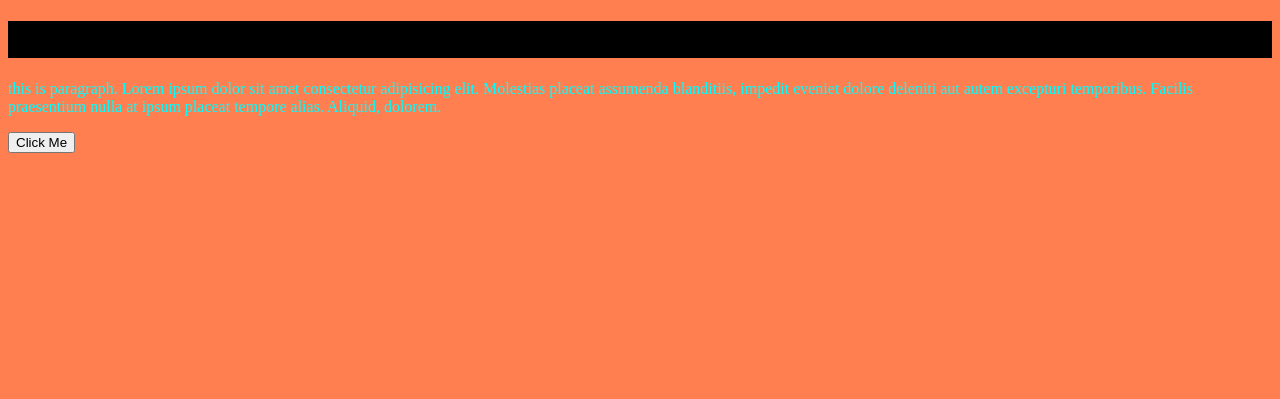
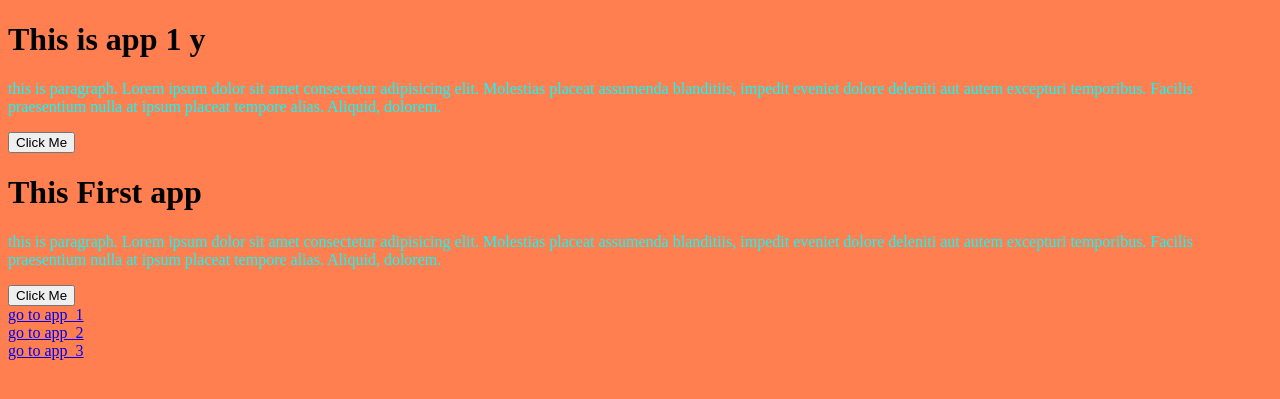
Before and after one commit to Shahzaman-Mazumder-Dihan/app_django, a Django app: page /app1/ in a window 1280 px wide. Shown: the top 399 px of the page. Run offline with Django 5.2, Linux system fonts and the light colour scheme.

Commit message:
redirection and multiapp toggle done

```diff
--- a/mulproject/app_1/templates/app_1/app_1.html
+++ b/mulproject/app_1/templates/app_1/app_1.html
@@ -8,7 +8,7 @@
     <link rel="stylesheet" href="{% static "app_1/style.css" %}">
   </head>
   <body>
-    <h1 style="background: #000">This is app 1 y</h1>
+    <h1>This is app 1 y</h1>
     <p>
       this is paragraph. Lorem ipsum dolor sit amet consectetur adipisicing
       elit. Molestias placeat assumenda blanditiis, impedit eveniet dolore
@@ -16,5 +16,21 @@
       ipsum placeat tempore alias. Aliquid, dolorem.
     </p>
     <button>Click Me</button>
+
+    <h1>This First app</h1>
+    <p>
+      this is paragraph. Lorem ipsum dolor sit amet consectetur adipisicing
+      elit. Molestias placeat assumenda blanditiis, impedit eveniet dolore
+      deleniti aut autem excepturi temporibus. Facilis praesentium nulla at
+      ipsum placeat tempore alias. Aliquid, dolorem.
+    </p>
+    <button>Click Me</button>
+
+    <br />
+    <a href="{% url 'app1' %}">go to app_1</a>
+    <br />
+    <a href="{% url 'app_2' %}">go to app_2</a>
+    <br />
+    <a href="{% url 'app_3' %}">go to app_3</a>
   </body>
 </html>
--- a/mulproject/app_1/urls.py
+++ b/mulproject/app_1/urls.py
@@ -2,6 +2,6 @@ from django.urls import path
 from . import views
 
 urlpatterns = [
-    path('', views.app_1view, name='app_1'),
+    path('', views.app_1view, name="app1"),
 
 ]
```
Also changed, not shown: mulproject/app_2/templates/app_2/app_2.html (+16 -0 lines), mulproject/app_3/templates/app_3/app_3.html (+16 -0 lines), mulproject/home/templates/home/home.html (+7 -0 lines).
